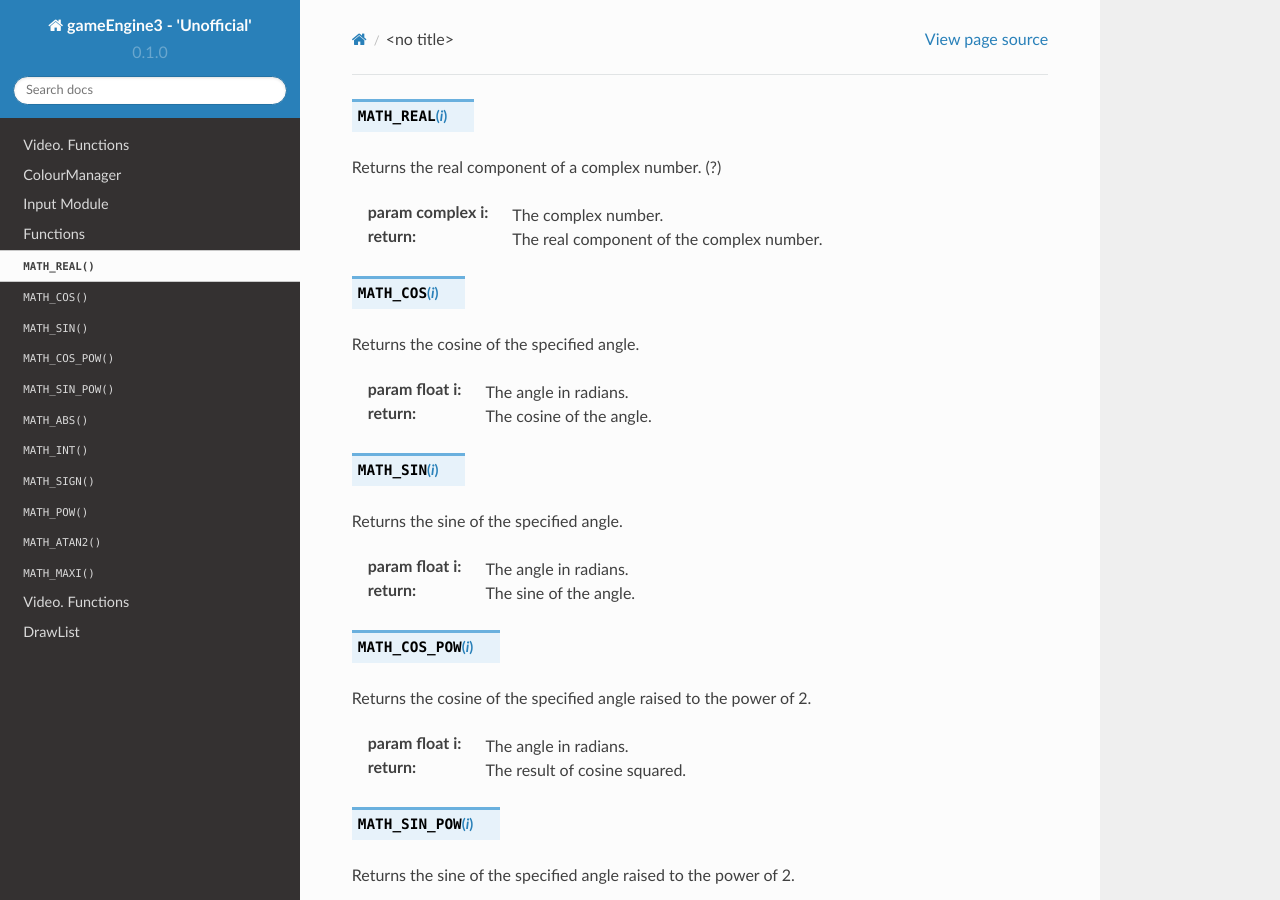
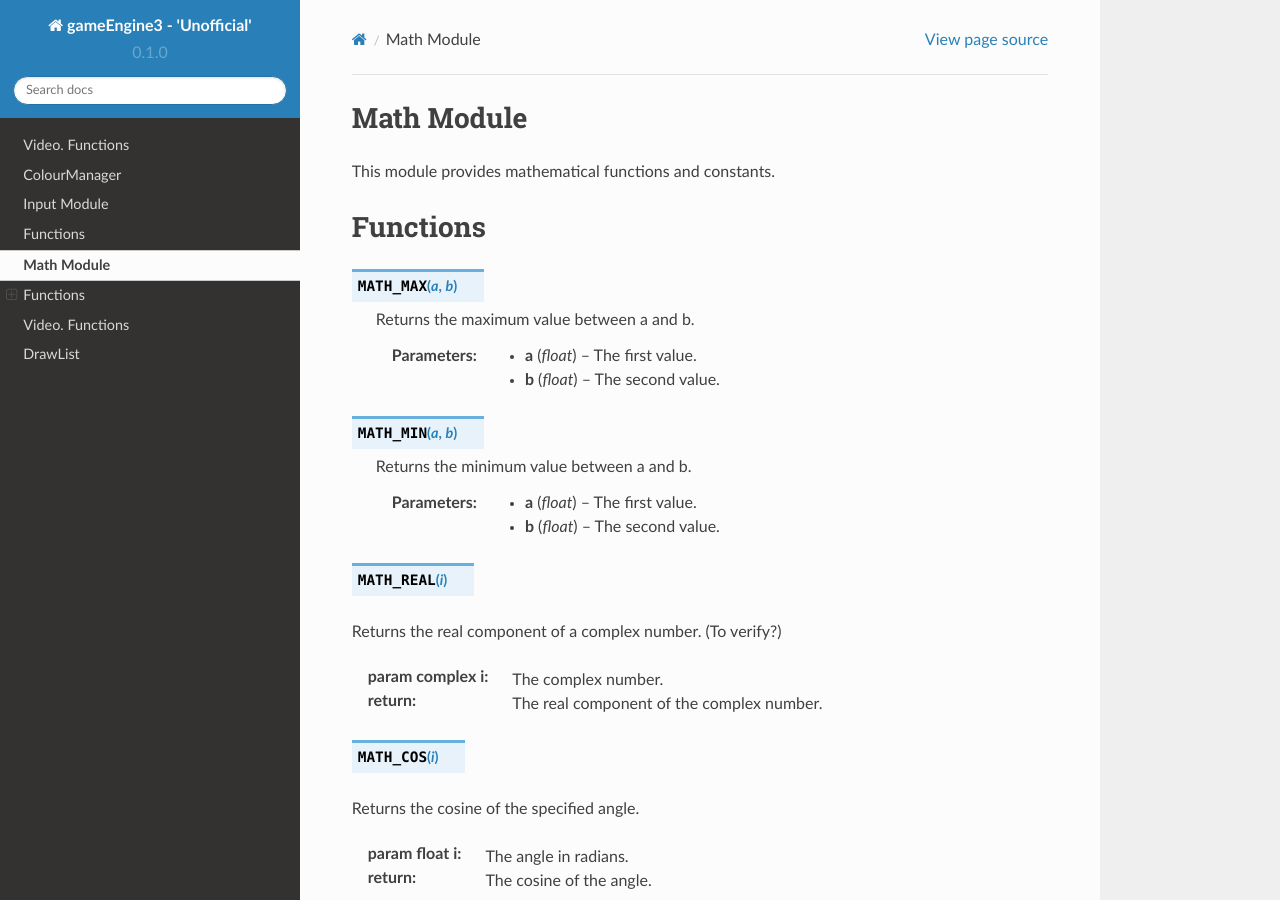
Before and after one commit to Kalixtan/gameEngine3_docs, a Sphinx documentation site: the page built from docs/source/Math.rst, in a window 1280 px wide and 900 px high. Built offline with Sphinx 7.4.7 and the Read the Docs theme 2.0.0, drawn with Linux system fonts in a browser that asks for light colours; pages that are not in the unit, such as notebooks, are missing from menus.

Commit message:
Update Math.rst

```diff
--- a/docs/source/Math.rst
+++ b/docs/source/Math.rst
@@ -1,6 +1,30 @@
+
+
+Math Module
+-----------
+
+This module provides mathematical functions and constants.
+
+Functions
+---------
+
+.. function:: MATH_MAX(a, b)
+
+   Returns the maximum value between a and b.
+
+   :param float a: The first value.
+   :param float b: The second value.
+
+.. function:: MATH_MIN(a, b)
+
+   Returns the minimum value between a and b.
+
+   :param float a: The first value.
+   :param float b: The second value.
+
 .. function:: MATH_REAL(i)
 
-Returns the real component of a complex number. (?)
+Returns the real component of a complex number. (To verify?)
 
 :param complex i: The complex number.
 
```
